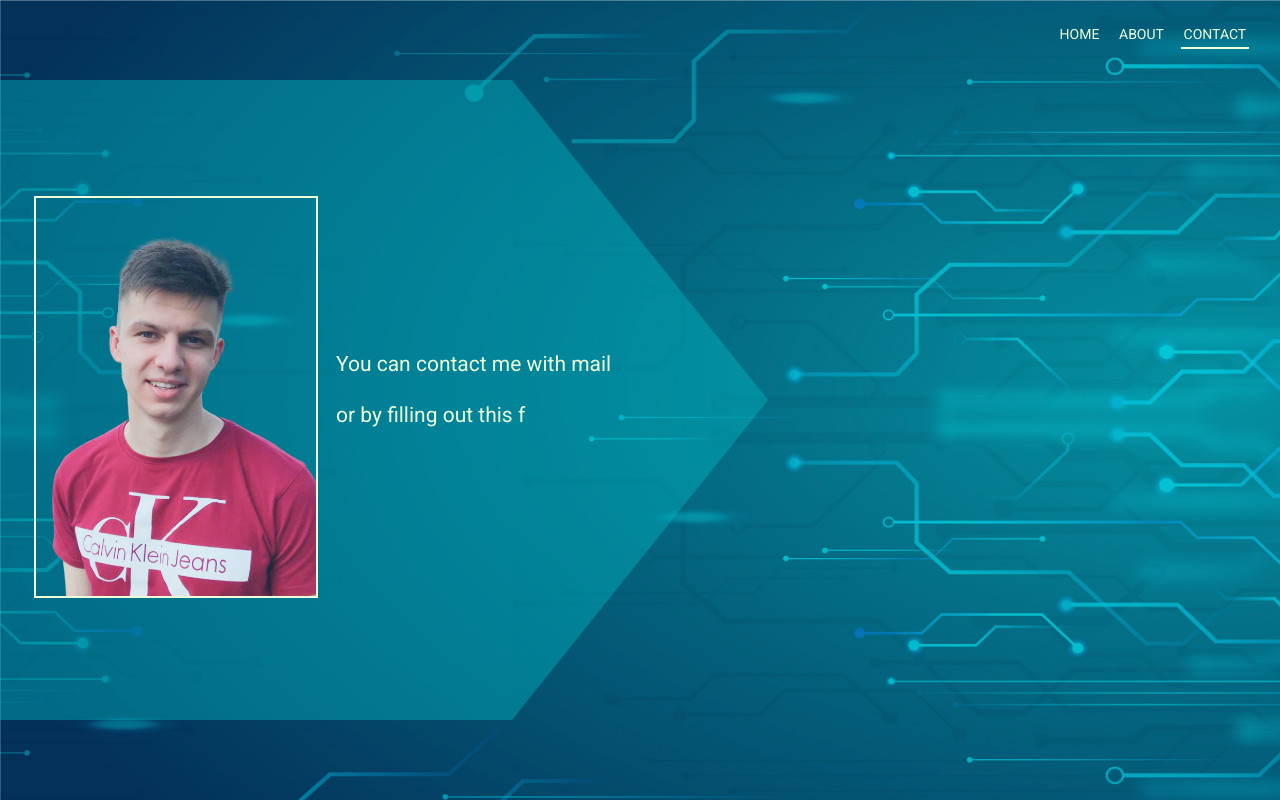
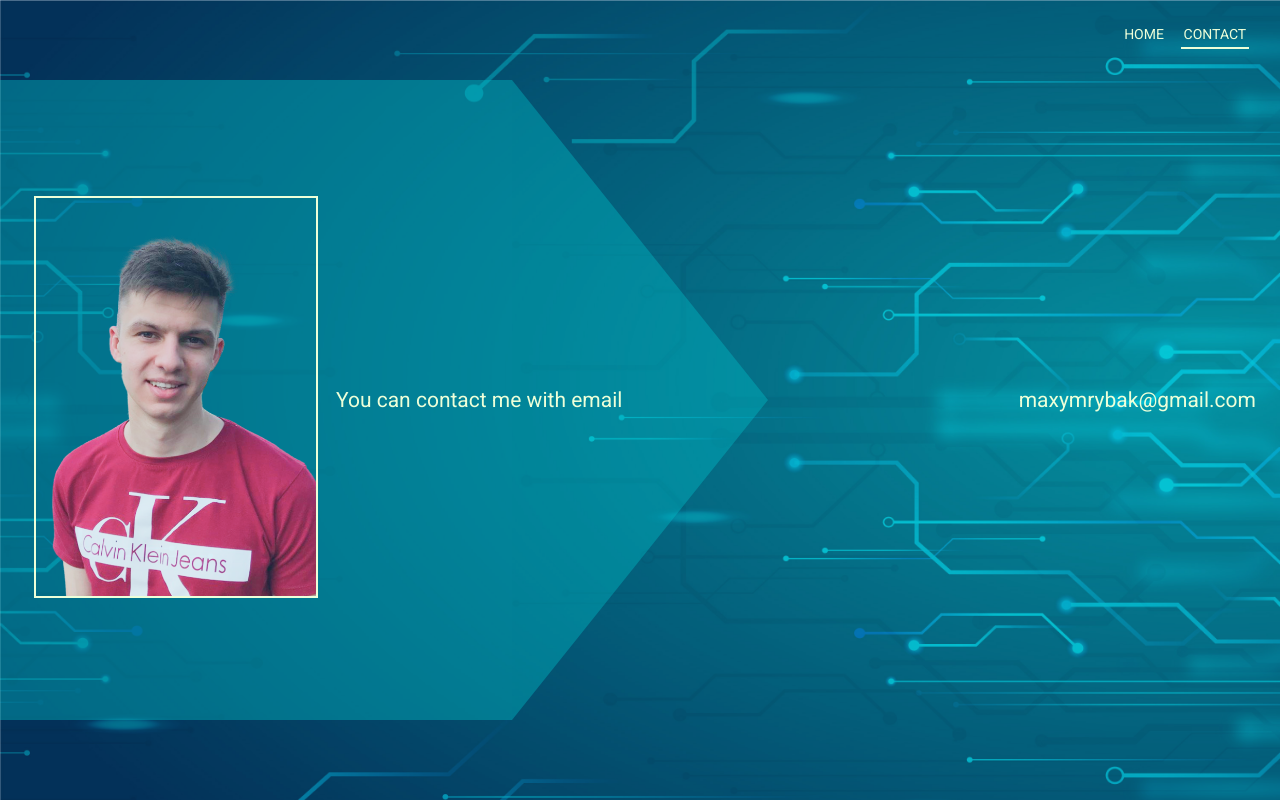
Before and after one commit to maxym-rybak/mrybak.me, a Next.js app: page /contact in a window 1280 px wide. Built offline with nearby package versions, Linux system fonts and the light colour scheme; a web font is replaced by a local one.

Commit message:
relocating styles and theme to make prod exports work

```diff
--- a/components/Layout.tsx
+++ b/components/Layout.tsx
@@ -4,9 +4,10 @@ import Head from 'next/head'
 import { useRouter } from 'next/router'
 import CssBaseline from '@material-ui/core/CssBaseline'
 import { ThemeProvider } from '@material-ui/core/styles'
-import Container from '@material-ui/core/Container'
-import theme from '../pages/theme'
-import makeStyles from './styles'
+import { Container, Menu, MenuItem, ButtonBase, Hidden } from '@material-ui/core'
+import MenuIcon from '@material-ui/icons/Menu'
+import theme from '../styling/theme'
+import makeStyles from '../styling/layoutMenuStyles'
 
 type Props = {
 	title?: string
@@ -15,6 +16,56 @@ type Props = {
 const Layout: React.FunctionComponent<Props> = ({ children, title = 'This is the default title' }) => {
 	const cl = makeStyles()
 	const router = useRouter()
+	const routes = [
+		{
+			path: '/',
+			name: 'home',
+		},
+		{
+			path: '/contact',
+			name: 'contact',
+		},
+	]
+	const [anchorEl, setAnchorEl] = React.useState<null | HTMLElement>(null)
+
+	const handleClick = (event: React.MouseEvent<HTMLButtonElement>) => {
+		setAnchorEl(event.currentTarget)
+	}
+
+	const handleClose = () => {
+		setAnchorEl(null)
+	}
+
+	const normal = (
+		<nav className={cl.navBar}>
+			{routes.map((route) => {
+				return (
+					<Link href={route.path}>
+						<a className={`${cl.navItem} ${router.pathname === route.path ? cl.active : ''}`}>{route.name}</a>
+					</Link>
+				)
+			})}
+		</nav>
+	)
+
+	const mobile = (
+		<nav className={cl.navBar}>
+			<ButtonBase aria-controls='simple-menu' aria-haspopup='true' onClick={handleClick}>
+				<MenuIcon />
+			</ButtonBase>
+			<Menu id='simple-menu' anchorEl={anchorEl} keepMounted open={Boolean(anchorEl)} onClose={handleClose}>
+				{routes.map((route) => {
+					return (
+						<MenuItem onClick={handleClose}>
+							<Link href={route.path}>
+								<a className={`${cl.navItem} ${router.pathname === route.path ? cl.active : ''}`}>{route.name}</a>
+							</Link>
+						</MenuItem>
+					)
+				})}
+			</Menu>
+		</nav>
+	)
 
 	return (
 		<ThemeProvider theme={theme}>
@@ -27,20 +78,8 @@ const Layout: React.FunctionComponent<Props> = ({ children, title = 'This is the
 				</Head>
 				<Container>
 					<header>
-						<nav className={cl.navBar}>
-							<Link href='/'>
-								<a className={`${cl.navItem} ${router.pathname === '/' ? cl.active : ''}`}>Home</a>
-							</Link>
-							<Link href='/about'>
-								<a className={`${cl.navItem} ${router.pathname === '/about' ? cl.active : ''}`}>About</a>
-							</Link>
-							{/* <Link href='/blog'>
-							<a className={`${cl.navItem} ${router.pathname === '/blog' ? cl.active : ''}`}>Blog</a>
-						</Link> */}
-							<Link href='/contact'>
-								<a className={`${cl.navItem} ${router.pathname === '/contact' ? cl.active : ''}`}>Contact</a>
-							</Link>
-						</nav>
+						<Hidden xsDown>{normal}</Hidden>
+						<Hidden smUp>{mobile}</Hidden>
 					</header>
 					{children}
 				</Container>
--- a/package.json
+++ b/package.json
@@ -3,13 +3,14 @@
 	"version": "1.0.0",
 	"scripts": {
 		"dev": "next",
-		"build": "next build",
+		"build": "next build && next export",
 		"export": "next export",
 		"start": "next start",
 		"type-check": "tsc"
 	},
 	"dependencies": {
 		"@material-ui/core": "^4.10.1",
+		"@material-ui/icons": "^4.9.1",
 		"next": "latest",
 		"react": "^16.12.0",
 		"react-dom": "^16.12.0",
--- a/pages/_app.tsx
+++ b/pages/_app.tsx
@@ -3,7 +3,7 @@ import PropTypes from 'prop-types'
 import Head from 'next/head'
 import { ThemeProvider } from '@material-ui/core/styles'
 import CssBaseline from '@material-ui/core/CssBaseline'
-import theme from './theme'
+import theme from '../styling/theme'
 
 export default function MyApp(props: any) {
 	const { Component, pageProps } = props
--- a/pages/_document.tsx
+++ b/pages/_document.tsx
@@ -1,7 +1,7 @@
 import React from 'react'
 import Document, { Html, Head, Main, NextScript } from 'next/document'
 import { ServerStyleSheets } from '@material-ui/core/styles'
-import theme from './theme'
+import theme from '../styling/theme'
 
 export default class MyDocument extends Document {
 	render() {
--- a/pages/about.tsx
+++ b/pages/about.tsx
@@ -3,7 +3,7 @@ import Typed, { TypedOptions } from 'typed.js'
 import Grid from '@material-ui/core/Grid'
 import Layout from '../components/Layout'
 import { IconButton } from '@material-ui/core'
-import styles from './styles'
+import styles from '../styling/styles'
 
 const IndexPage: React.FC = () => {
 	const paragraphRef = React.useRef<HTMLParagraphElement>(null)
--- a/pages/contact.tsx
+++ b/pages/contact.tsx
@@ -1,9 +1,8 @@
 import React from 'react'
 import Typed, { TypedOptions } from 'typed.js'
-import Grid from '@material-ui/core/Grid'
+import { Grid, Hidden } from '@material-ui/core'
 import Layout from '../components/Layout'
-import { IconButton } from '@material-ui/core'
-import styles from './styles'
+import styles from '../styling/styles'
 
 const IndexPage: React.FC = () => {
 	const paragraphRef = React.useRef<HTMLParagraphElement>(null)
@@ -12,7 +11,7 @@ const IndexPage: React.FC = () => {
 
 	React.useEffect(() => {
 		const options: TypedOptions = {
-			strings: ['You can contact me with mail'],
+			strings: ['You can contact me with email'],
 			typeSpeed: 50,
 			startDelay: 1500,
 			showCursor: false,
@@ -21,7 +20,7 @@ const IndexPage: React.FC = () => {
 			new Typed(paragraphRef.current?.tagName, options)
 		}
 		const options2: TypedOptions = {
-			strings: ['or by filling out this form'],
+			strings: ['maxymrybak@gmail.com'],
 			typeSpeed: 50,
 			startDelay: 3500,
 			showCursor: false,
@@ -35,23 +34,26 @@ const IndexPage: React.FC = () => {
 		<Layout title='Maxym Rybak personal page'>
 			<img src='/images/background.jpg' className={cl.fullScreanImg}></img>
 			<div className={cl.backdrop} />
-			<div className={cl.leftFrame}>{/* <img src='/images/chip.png' className={cl.topChip}></img> */}</div>
-			<div className={cl.triangle} />
+			<Hidden xsDown>
+				<div className={cl.leftFrame} />
+				<div className={cl.triangle} />
+			</Hidden>
 			<Grid container>
-				<Grid item xs={6} className={cl.leftFrameContent}>
+				<Grid item xs={12} sm={6} className={cl.leftFrameContent}>
 					<Grid container spacing={1}>
-						<Grid item xs={6} style={{ padding: '1em' }}>
+						<Grid item xs={6} sm={6} style={{ padding: '1em' }}>
 							<img src='/images/me.png' className={cl.photo}></img>
 						</Grid>
-						<Grid item xs={6}>
+						<Grid item xs={6} sm={6}>
 							<div className={cl.greeting}>
 								<span ref={paragraphRef} id='typed-text2'></span>
-								<p ref={paragraph2Ref} id='typed-text2'></p>
 							</div>
 						</Grid>
 					</Grid>
 				</Grid>
-				<Grid item xs={6} className={cl.socialLinks}></Grid>
+				<Grid item xs={12} sm={6} className={cl.socialLinks}>
+					<p ref={paragraph2Ref} id='typed-text2' style={{ fontSize: '1.5em' }}></p>
+				</Grid>
 			</Grid>
 		</Layout>
 	)
--- a/components/styles.tsx
+++ b/styling/layoutMenuStyles.tsx
@@ -11,7 +11,7 @@ const styles = makeStyles((theme: Theme) =>
 			margin: '0.5em',
 			textDecoration: 'none',
 			padding: '0.2em',
-			color: '#EDFFD9',
+			color: theme.palette.text.primary,
 			textTransform: 'uppercase',
 			'&:hover': {
 				borderBottom: '2px solid #EDFFD9',
--- a/pages/styles.tsx
+++ b/styling/styles.tsx
@@ -1,5 +1,6 @@
 import { makeStyles, Theme, createStyles } from '@material-ui/core/styles'
 
+const leftPanelColor = 'rgba(0, 191, 199, 0.4)'
 const styles = makeStyles((theme: Theme) =>
 	createStyles({
 		fullScreanImg: {
@@ -27,7 +28,6 @@ const styles = makeStyles((theme: Theme) =>
 			zIndex: -1,
 		},
 		greeting: {
-			color: '#EDFFD9',
 			fontSize: '1.5em',
 			width: '100%',
 			height: '100%',
@@ -38,16 +38,7 @@ const styles = makeStyles((theme: Theme) =>
 		photo: {
 			width: '100%',
 			height: 'auto',
-			border: '2px solid #EDFFD9',
-			animationName: `$appearingAnimation`,
-			animationDuration: '2s',
-			opacity: 1,
-		},
-		line: {
-			height: '15em',
-			width: '3px',
-			backgroundColor: '#E5FACF',
-			marginBottom: '3em',
+			border: `2px solid ${theme.palette.text.primary}`,
 			animationName: `$appearingAnimation`,
 			animationDuration: '2s',
 			opacity: 1,
@@ -79,12 +70,19 @@ const styles = makeStyles((theme: Theme) =>
 			bottom: '10vh',
 			height: '80vh',
 			width: '40vw',
-			backgroundColor: 'rgba(0, 191, 199, 0.4)',
+			backgroundColor: leftPanelColor,
 			animationName: `$leftFrameAnimation`,
 			animationDuration: '1.5s',
 			zIndex: -1,
 		},
-		leftFrameContent: { alignItems: 'center', height: 'calc(100vh - 10em)', display: 'flex' },
+		leftFrameContent: {
+			alignItems: 'center',
+			height: 'calc(100vh - 10em)',
+			display: 'flex',
+			[theme.breakpoints.down('xs')]: {
+				height: 'auto',
+			},
+		},
 		'@keyframes leftFrameAnimation': {
 			'0%': {
 				width: '100vw',
@@ -92,14 +90,14 @@ const styles = makeStyles((theme: Theme) =>
 			},
 			'25%': {
 				width: '100vw',
-				backgroundColor: 'rgba(0, 191, 199, 0.4)',
+				backgroundColor: leftPanelColor,
 			},
 			'70%': {
 				width: '36vw',
 			},
 			'100%': {
 				width: '40vw',
-				backgroundColor: 'rgba(0, 191, 199, 0.4)',
+				backgroundColor: leftPanelColor,
 			},
 		},
 		triangle: {
@@ -109,7 +107,7 @@ const styles = makeStyles((theme: Theme) =>
 			width: 0,
 			height: 0,
 			borderTop: '40vh solid transparent',
-			borderLeft: '20vw solid rgba(0, 191, 199, 0.4)',
+			borderLeft: `20vw solid ${leftPanelColor}`,
 			borderBottom: '40vh solid transparent',
 			animationName: `$triangleAnimation`,
 			animationDuration: '1.5s',
@@ -136,6 +134,10 @@ const styles = makeStyles((theme: Theme) =>
 			flexFlow: 'column',
 			justifyContent: 'center',
 			alignItems: 'end',
+			[theme.breakpoints.down('xs')]: {
+				flexFlow: 'row',
+				height: 'auto',
+			},
 		},
 		sociaLinksItem: {
 			width: '3em',
@@ -144,7 +146,7 @@ const styles = makeStyles((theme: Theme) =>
 			animationName: `$appearingAnimation`,
 			animationDuration: '2s',
 			'&:hover': {
-				border: '0.5px dashed #edffd9',
+				border: `0.5px dashed ${theme.palette.text.primary}`,
 			},
 		},
 	}),
--- a/pages/theme.tsx
+++ b/styling/theme.tsx
@@ -1,18 +1,19 @@
-import { createMuiTheme, Theme, PaletteColorOptions } from '@material-ui/core/styles'
+import { createMuiTheme, Theme } from '@material-ui/core/styles'
+import { PaletteOptions } from '@material-ui/core/styles/createPalette'
 
 const palette: PaletteOptions = {
 	primary: {
-		main: '#FE5D26',
+		main: '#EDFFD9',
 	},
 	secondary: {
-		main: '#19857b',
+		main: '#002549',
 	},
 	background: {
-		default: '#1a191e',
-		paper: '#1a191e',
+		default: 'rgba(0, 191, 199, 0.6)',
+		paper: 'rgba(0, 191, 199, 1)',
 	},
 	text: {
-		primary: '#fff',
+		primary: '#EDFFD9',
 		secondary: 'rgba(255, 255, 255, 0.7)',
 		disabled: 'rgba(255, 255, 255, 0.5)',
 		hint: 'rgba(255, 255, 255, 0.5)',
```
Also changed, not shown: pages/index.tsx (+11 -10 lines), 2 other files (tests, documents, lock files or other folders).
